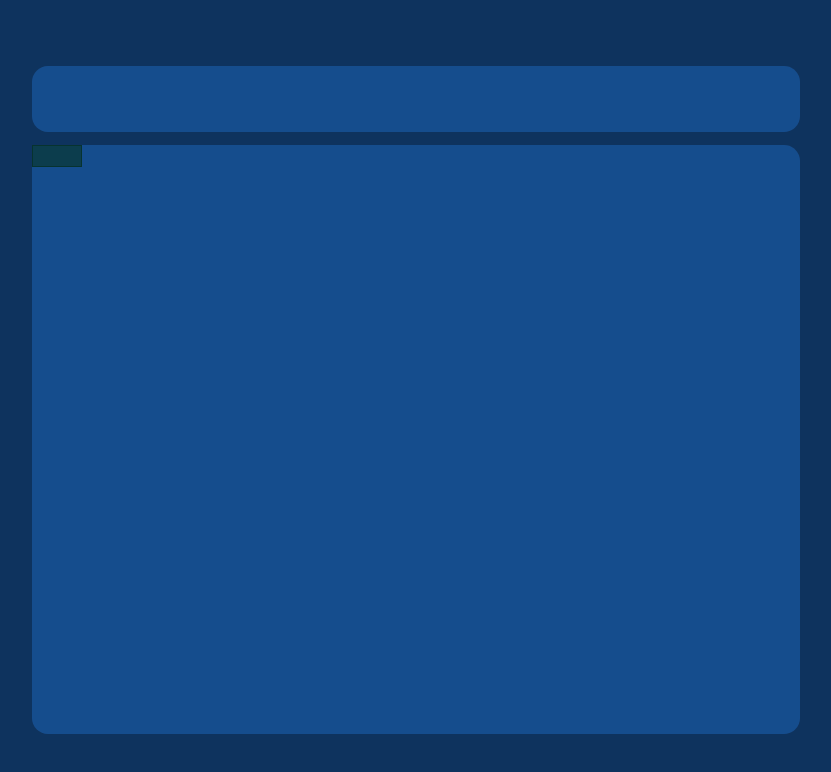
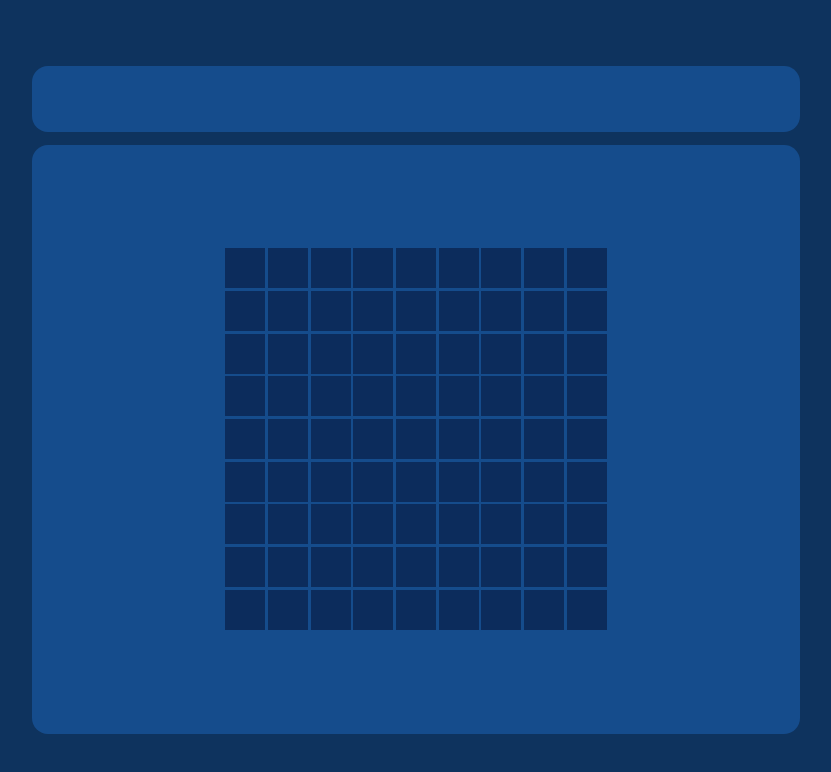
Before and after one commit to TheMrPizza/Minesweeper, a plain HTML site: page index.html in a window 1280 px wide. Shown: the whole page, without its empty margins (224-1055 px from the left). Drawn offline with Linux system fonts and the light colour scheme.

Commit message:
Added board dynamically

```diff
--- /dev/null
+++ b/app.js
@@ -0,0 +1,22 @@
+const ROWS = 9;
+const COLS = 9;
+
+function initBlocks() {
+    const rowElement = document.createElement("div");
+    rowElement.className = "row center";
+    const buttonElement = document.createElement("button");
+    buttonElement.className = "block";
+
+    const gameElement = document.getElementById("game");
+    for (let i = 0; i < COLS; i++) {
+        rowElement.appendChild(buttonElement.cloneNode(true));
+    }
+
+    for (let i = 0; i < ROWS; i++) {
+        gameElement.appendChild(rowElement.cloneNode(true));
+    }
+}
+
+window.onload = () => {
+    initBlocks();
+}
--- a/index.html
+++ b/index.html
@@ -8,29 +8,9 @@
 </head>
 <body>
     <div class="center screen">
-        <div class="rect toolbar">
-
-        </div>
-        <div class="rect game">
-            <button class="block"></button>
-            <!-- <div class="btn-group" style="width:100%">
-                <button style="width:50%">Apple</button>
-                <button style="width:50%">Sony</button>
-            </div>
-
-            <div class="btn-group" style="width:100%">
-                <button style="width:33.3%">Apple</button>
-                <button style="width:33.3%">Samsung</button>
-                <button style="width:33.3%">Sony</button>
-            </div>
-
-            <div class="btn-group" style="width:100%">
-                <button style="width:25%">Apple</button>
-                <button style="width:25%">Samsung</button>
-                <button style="width:25%">Sony</button>
-                <button style="width:25%">HTC</button>
-            </div> -->
-        </div>
+        <div class="rect toolbar"></div>
+        <div class="rect game center" id="game"></div>
     </div>
+    <script src="app.js"></script>
 </body>
 </html>
--- a/style.css
+++ b/style.css
@@ -10,9 +10,7 @@ html, body {
 
 .rect {
     width: 100%;
-    background-color: white;
-    mix-blend-mode: overlay;
-    opacity: 50%;
+    background-color: #154c8c;
     border-radius: 1em;
     margin: 0.4em auto;
 }
@@ -25,6 +23,7 @@ html, body {
 
 .game {
     height: 90%;
+    flex-direction: column;
     /* border-top-left-radius: 0;
     border-top-right-radius: 0; */
 }
@@ -41,31 +40,18 @@ html, body {
     justify-content: center;
 }
 
-.block {
-
+.row {
+    width: 100%;
+    margin: 0;
+    padding: 0;
 }
 
-.rect button {
-    background-color: #4CAF50; /* Green background */
-    border: 1px solid green; /* Green border */
-    color: white; /* White text */
-    padding: 10px 24px; /* Some padding */
-    cursor: pointer; /* Pointer/hand icon */
-    float: left; /* Float the buttons side by side */
+.block {
+    width: 3em;
+    height: 3em;
+    background-color: #0c2c5c;
+    border: none;
+    color: white;
+    margin: 0.1em;
+    padding: 0;
 }
-
-  /* Clear floats (clearfix hack) */
-/* .rect:after {
-    content: "";
-    clear: both;
-    display: table;
-} */
-
-.rect button:not(:last-child) {
-    border-right: none; /* Prevent double borders */
-}
-
-  /* Add a background color on hover */
-.rect button:hover {
-    background-color: #3e8e41;
-}
```
